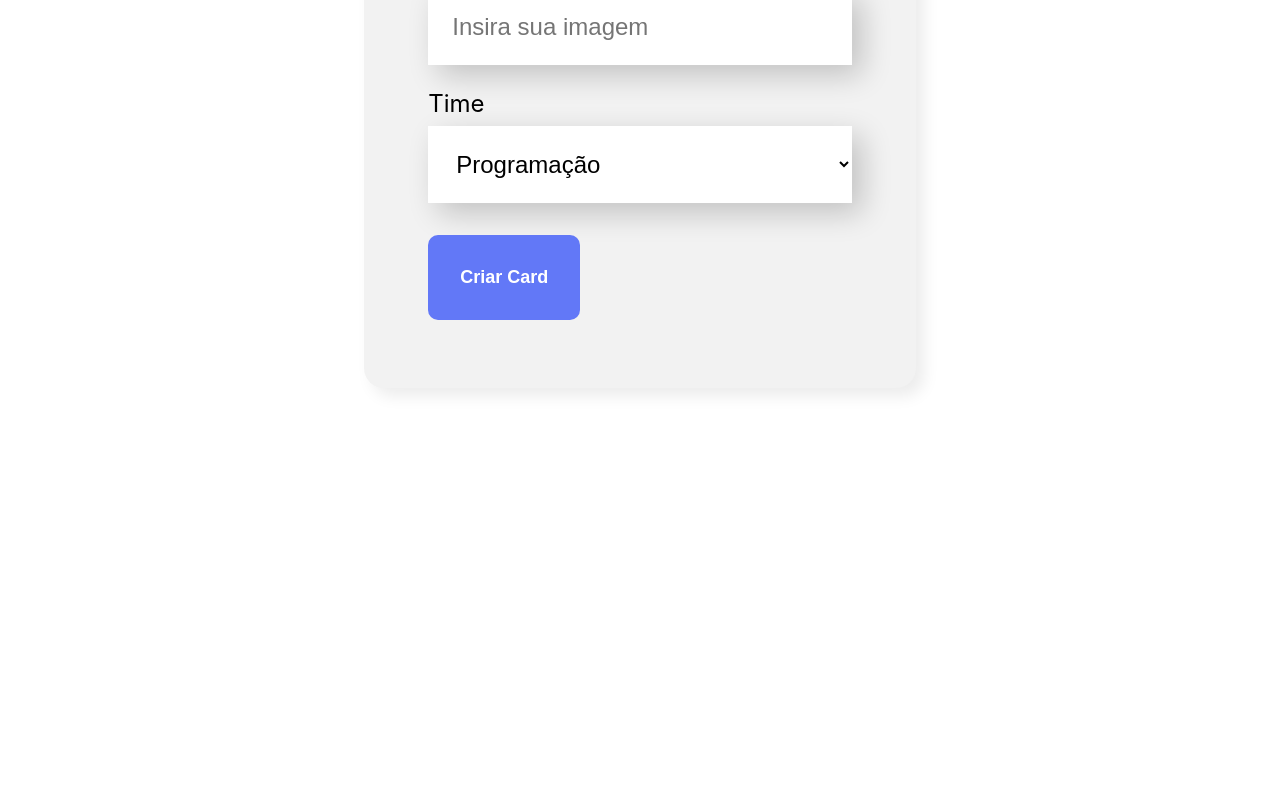
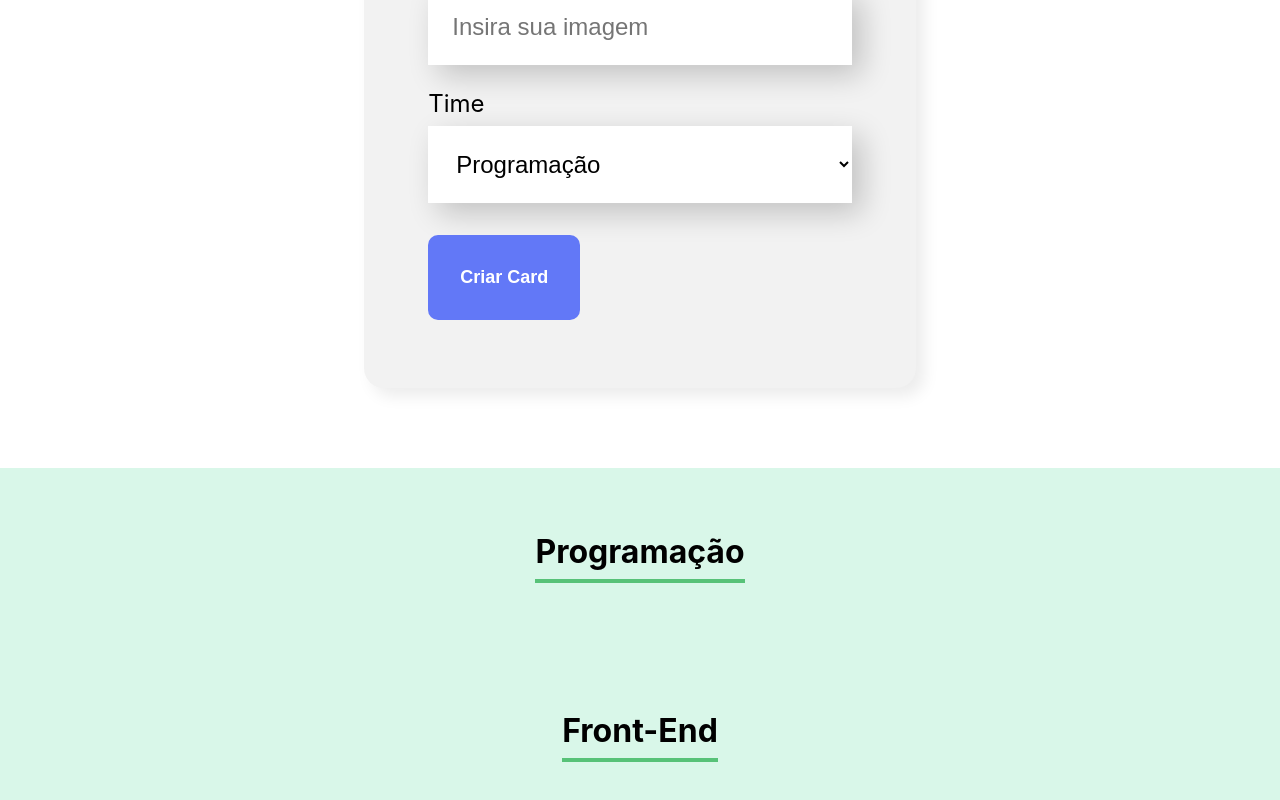
Before and after one commit to Diogo-Salvio/organo, a React (Create React App) app: page / in a window 1280 px wide. Shown: the part 1009-1809 px from the top of the page. Before the commit the page ends 1477 px from the top, so only its background shows below. Built offline with nearby package versions, Linux system fonts and the light colour scheme.

Commit message:
Criação dos States para o formulário. Criação do componente Time

```diff
--- a/src/App.js
+++ b/src/App.js
@@ -1,11 +1,26 @@
+import { useState } from 'react';
 import Banner from './componentes/banner';
 import Formulario from './componentes/formulario';
+import Time from './componentes/time/time';
+
+
 
 function App() {
+
+  const [colaboradores, setColaboradores] = useState([])
+
+  const aoNovoColaboradorAdicionado = (colaborador) => {
+    console.log(colaborador)
+    setColaboradores([...colaboradores, colaborador])
+    console.log(colaboradores)
+  }
+
   return (
     <div className="App">
       <Banner />
-      <Formulario />
+      <Formulario aoColaboradorCadastrado={colaborador => aoNovoColaboradorAdicionado(colaborador)} />
+      <Time  nome='Programação'/>
+      <Time  nome='Front-End'/>
     </div>
   );
 }
--- a/src/componentes/campotexto/index.js
+++ b/src/componentes/campotexto/index.js
@@ -1,10 +1,16 @@
 import './campotexto.css'
 
+
 const CampoTexto = (props) => {
+
+    const aoDigitado = (event) => {
+        props.aoAlterado(event.target.value)
+    }
+
     return  (
         <div className="campo-texto">
             <label>{props.label}</label>
-            <input required={props.obrigatorio} placeholder= {props.placeholder} />
+            <input value={props.value} onChange={aoDigitado} required={props.obrigatorio} placeholder= {props.placeholder} />
         </div>
     )
 }
--- a/src/componentes/formulario/index.js
+++ b/src/componentes/formulario/index.js
@@ -2,9 +2,10 @@ import './formulario.css'
 import CampoTexto from '../campotexto'
 import ListaSuspensa from '../listasuspensa'
 import Botao from '../botao'
+import { useState } from 'react'
 
 
-const Formulario = () => {
+const Formulario = (props) => {
 
     const times = [
         'Programação',
@@ -16,20 +17,52 @@ const Formulario = () => {
         'Inovação e Gestão'
     ]
 
+    const [nome, setNome] = useState('')
+    const [cargo, setCargo] = useState('')
+    const [imagem, setImagem] = useState('')
+    const [time, setTime] = useState('')
+
     const aoSalvar = (event) => {
         event.preventDefault()
-        console.log(event)
-        console.log('FormOK')
+        props.aoColaboradorCadastrado({
+            nome,
+            cargo,
+            imagem,
+            time
+        })
     }
 
     return (
         <section className='formulario'>
             <form onSubmit={aoSalvar}>
                 <h2>Preencha os dados para criar o Card</h2>
-                <CampoTexto obrigatorio={true} label="Nome" placeholder="Digite o seu nome" />
-                <CampoTexto obrigatorio={true} label="Cargo" placeholder="Digite o seu cargo" />
-                <CampoTexto label="Imagem" placeholder="Insira sua imagem" />
-                <ListaSuspensa obrigatorio={true} label="Time" itens={times}/>
+                <CampoTexto
+                    obrigatorio={true}
+                    label="Nome"
+                    placeholder="Digite o seu nome"
+                    value={nome}
+                    aoAlterado={value => setNome(value)}
+                />
+                <CampoTexto
+                    obrigatorio={true}
+                    label="Cargo"
+                    placeholder="Digite o seu cargo"
+                    value={cargo}
+                    aoAlterado={value => setCargo(value)}
+                />
+                <CampoTexto
+                    label="Imagem"
+                    placeholder="Insira sua imagem"
+                    value={imagem}
+                    aoAlterado={value => setImagem(value)}
+                />
+                <ListaSuspensa
+                    obrigatorio={true}
+                    label="Time"
+                    itens={times}
+                    value={time}
+                    aoAlterado={value => setTime(value)}
+                />
                 <Botao >
                     Criar Card
                 </Botao>
--- a/src/componentes/listasuspensa/index.js
+++ b/src/componentes/listasuspensa/index.js
@@ -4,8 +4,8 @@ const ListaSuspensa = (props) => {
     return (
         <div className='lista-suspensa'>
             <label>{props.label}</label>
-            <select required={props.required}>
-                {props.itens.map(item => <option key={item} > {item}</option>)}
+            <select onChange={event => props.aoAlterado(event.target.value)} required={props.required} value={props.value}>
+                {props.itens.map(item =><option key={item}>{item}</option>)}
             </select>
         </div>
     )
--- /dev/null
+++ b/src/componentes/time/time.css
@@ -0,0 +1,13 @@
+.time {
+    text-align: center;
+    padding: 32px;
+    background-color: #d9f7e9;
+
+}
+
+.time h3 {
+    font-size: 32px;
+    border-bottom: 4px solid #57c278;
+    display: inline-block;
+    padding-bottom: 8px;
+}
--- /dev/null
+++ b/src/componentes/time/time.js
@@ -0,0 +1,13 @@
+import './time.css'
+
+const Time = (props) => {
+    return (
+        <section className='time'>
+            <h3>
+                {props.nome}
+            </h3>
+        </section>
+    )
+}
+
+export default Time
```
